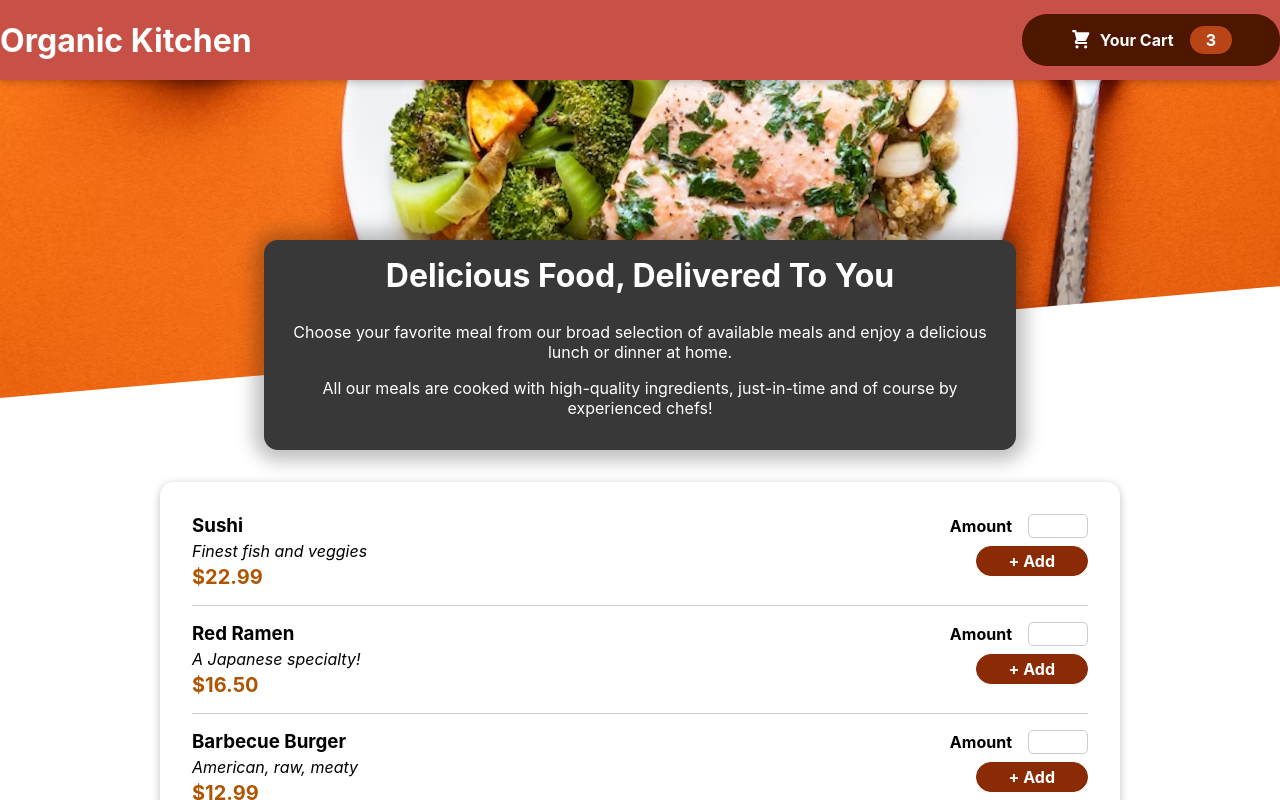
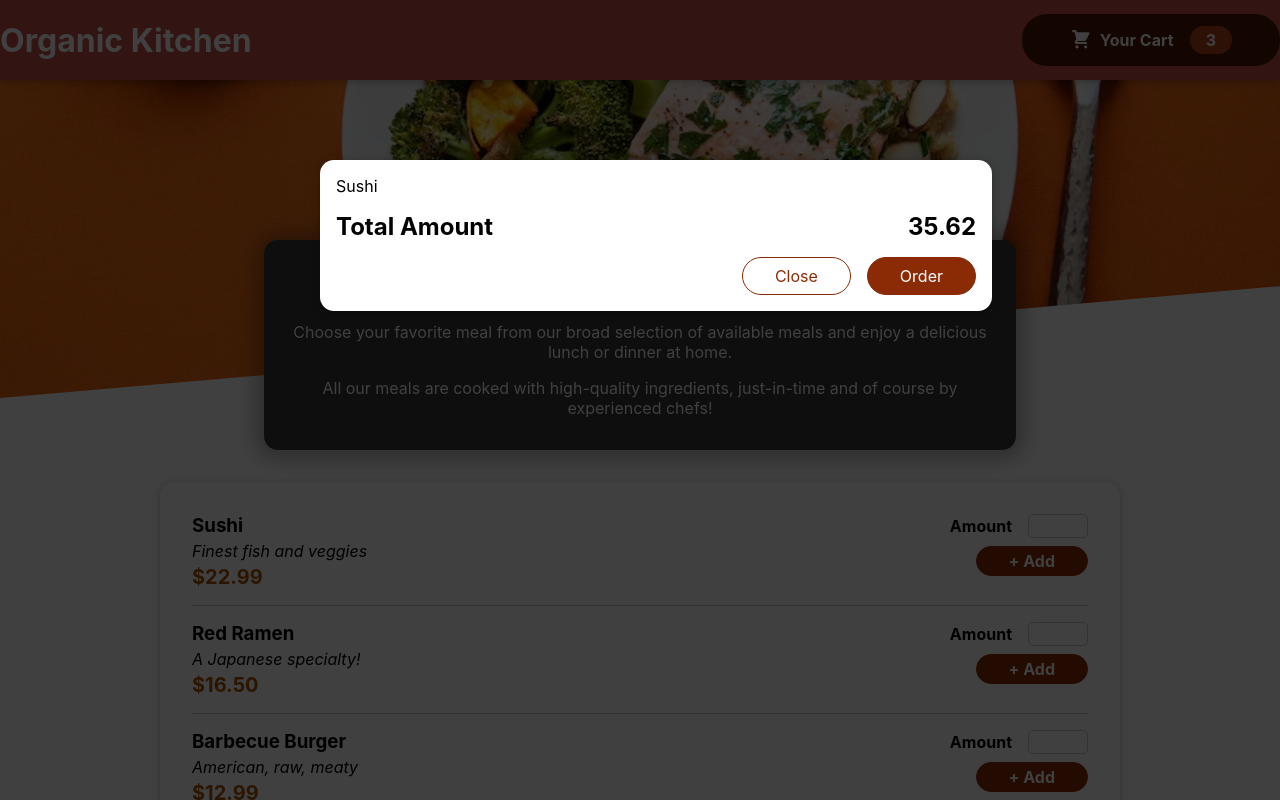
Before and after one commit to MMM-ZA/react-food-ordering-app, a React (Create React App) app in the folder react-food-ordering-app/: page / in a window 1280 px wide. Shown: the top 800 px of the page. Built offline with nearby package versions, Linux system fonts and the light colour scheme.

Commit message:
added a Modal via React Portal

```diff
--- a/react-food-ordering-app/public/index.html
+++ b/react-food-ordering-app/public/index.html
@@ -28,6 +28,7 @@
   </head>
   <body>
     <noscript>You need to enable JavaScript to run this app.</noscript>
+    <div id="overlays"></div>
     <div id="root"></div>
     <!--
       This HTML file is a template.
--- a/react-food-ordering-app/src/App.js
+++ b/react-food-ordering-app/src/App.js
@@ -2,10 +2,12 @@
 import './App.css';
 import Header from './Components/Layout/Header';
 import Meals from './Components/Meals/Meals';
+import Cart from './Components/Cart/Cart';
 
 function App() {
   return (
     <Fragment>
+    <Cart/>
     <Header/>
     <main>
       <Meals/>
--- a/react-food-ordering-app/src/Components/Cart/Cart.js
+++ b/react-food-ordering-app/src/Components/Cart/Cart.js
@@ -1,3 +1,4 @@
+import Modal from '../UI/Modal';
 import classes from './Cart.module.css';
 
 const Cart = (props) => {
@@ -10,7 +11,7 @@
   );
 
   return (
-    <div>
+    <Modal>
       {cartItems}
       <div className={classes.total}>
         <span>Total Amount</span>
@@ -20,7 +21,7 @@
         <button className={classes['button--alt']}>Close</button>
         <button className={classes.button}>Order</button>
       </div>
-    </div>
+    </Modal>
   );
 };
 
--- /dev/null
+++ b/react-food-ordering-app/src/Components/UI/Modal.js
@@ -0,0 +1,32 @@
+import { Fragment } from 'react';
+import ReactDOM from 'react-dom';
+
+import classes from './Modal.module.css';
+
+const Backdrop = (props) => {
+  return <div className={classes.backdrop} />;
+};
+
+const ModalOverlay = (props) => {
+  return (
+    <div className={classes.modal}>
+      <div className={classes.content}>{props.children}</div>
+    </div>
+  );
+};
+
+const portalElement = document.getElementById('overlays');
+
+const Modal = (props) => {
+  return (
+    <Fragment>
+      {ReactDOM.createPortal(<Backdrop />, portalElement)}
+      {ReactDOM.createPortal(
+        <ModalOverlay>{props.children}</ModalOverlay>,
+        portalElement
+      )}
+    </Fragment>
+  );
+};
+
+export default Modal;
--- /dev/null
+++ b/react-food-ordering-app/src/Components/UI/Modal.module.css
@@ -0,0 +1,41 @@
+.backdrop {
+  position: fixed;
+  top: 0;
+  left: 0;
+  width: 100%;
+  height: 100vh;
+  z-index: 20;
+  background-color: rgba(0, 0, 0, 0.75);
+}
+
+.modal {
+  position: fixed;
+  top: 20vh;
+  left: 5%;
+  width: 90%;
+  background-color: white;
+  padding: 1rem;
+  border-radius: 14px;
+  box-shadow: 0 2px 8px rgba(0, 0, 0, 0.25);
+  z-index: 30;
+  animation: slide-down 300ms ease-out forwards;
+}
+
+@media (min-width: 768px) {
+  .modal {
+    width: 40rem;
+    left: calc(50% - 20rem);
+  }
+}
+
+@keyframes slide-down {
+  from {
+    opacity: 0;
+    transform: translateY(-3rem);
+  }
+
+  to {
+    opacity: 1;
+    transform: translateY(0);
+  }
+}
```
